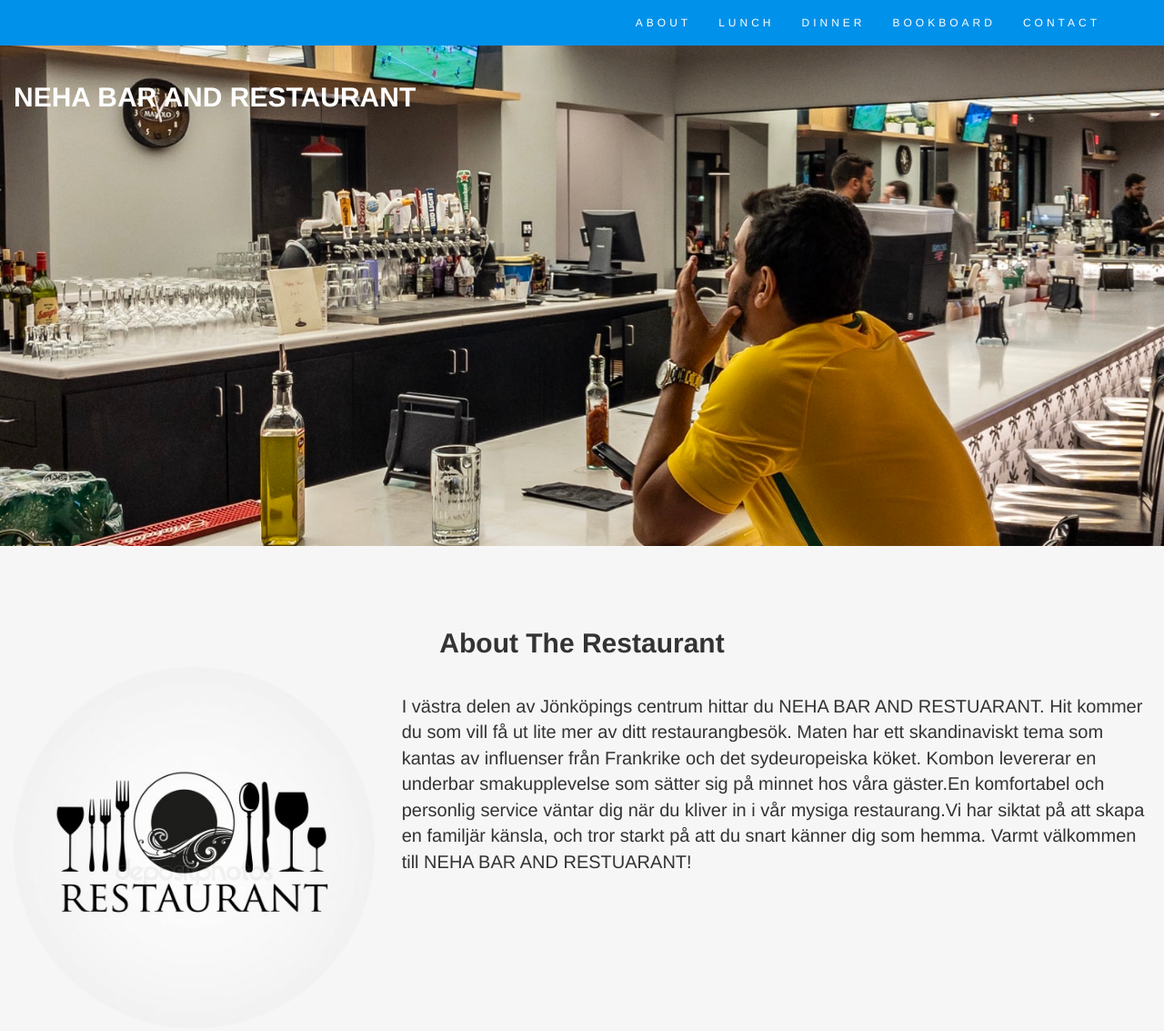
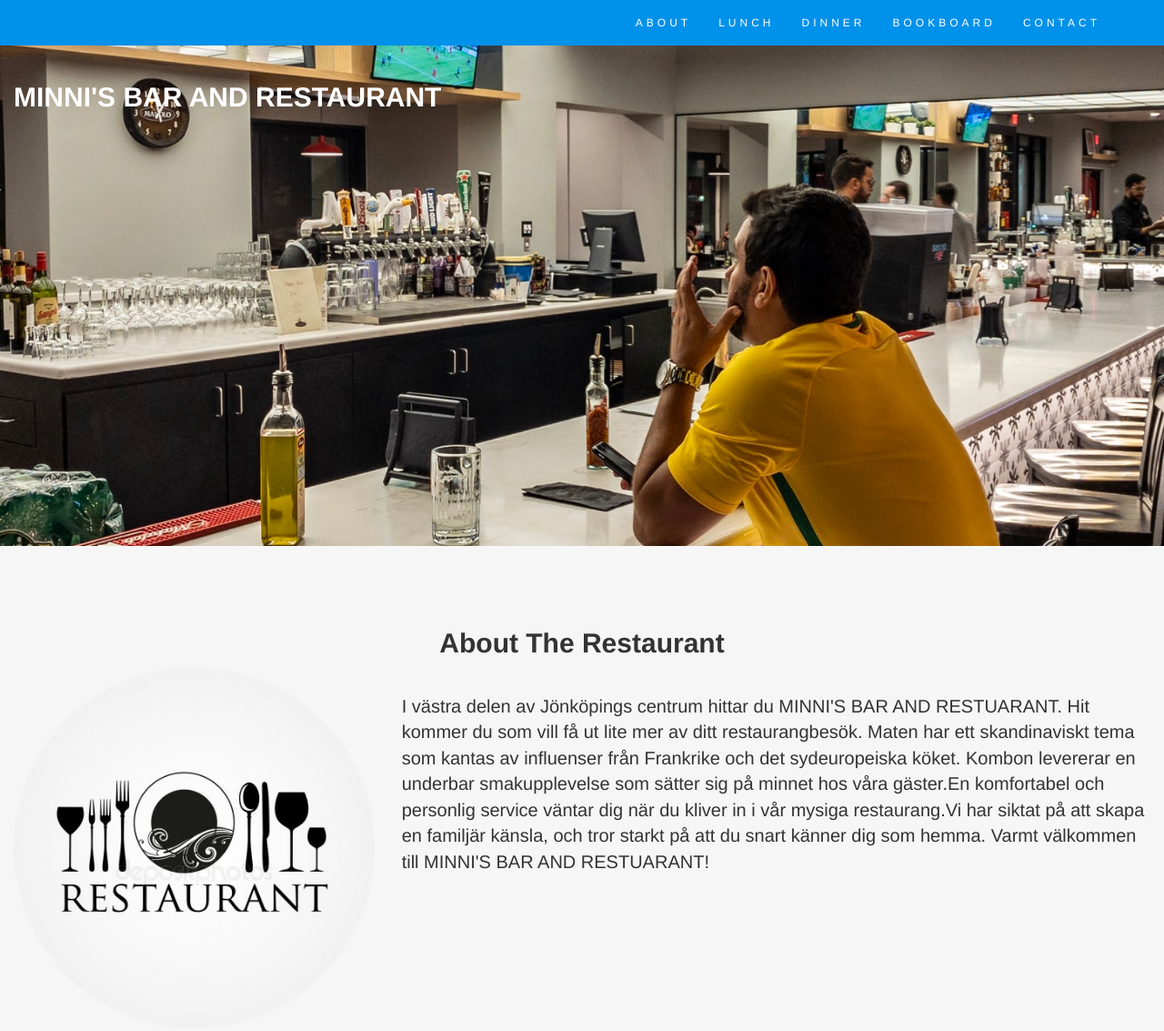
Before and after one commit to nagendra0168/Neha-bar-and-restaurant, a plain HTML site: page index.html in a window 1280 px wide. Shown: the top 1133 px of the page at 91% size. Drawn offline with nearby package versions, Linux system fonts and the light colour scheme.

Commit message:
Your branch is up to date with 'origin/master'.

```diff
--- a/index.html
+++ b/index.html
@@ -11,7 +11,7 @@
            <link rel="stylesheet" href="https://maxcdn.bootstrapcdn.com/font-awesome/4.7.0/css/font-awesome.min.css" type="text/css" />
             <link rel="stylesheet" href="style.css" type="text/css">
 
-             <title>Neha Bar and Restuarant</title>
+             <title>Minni Bar and Restuarant</title>
 </head>
 
 <body>
@@ -48,7 +48,7 @@
 
     <!---------Title of the restuarant---------->
            <div class="container-fluid bg-1 " id="header">
-            <h1 ><strong> NEHA BAR AND RESTAURANT</strong></h1>
+            <h1 ><strong> MINNI'S BAR AND RESTAURANT</strong></h1>
 
              </div>
 
@@ -66,14 +66,14 @@
           </div>
 
              <div class="col-sm-8 bg-grey text-center"><br>
-             <p>I västra delen av Jönköpings centrum hittar du NEHA BAR AND RESTUARANT.
+             <p>I västra delen av Jönköpings centrum hittar du MINNI'S BAR AND RESTUARANT.
                   Hit kommer du som vill få ut lite mer av ditt restaurangbesök. Maten har
                   ett skandinaviskt tema som kantas av influenser från Frankrike och det
                   sydeuropeiska köket. Kombon levererar en underbar smakupplevelse som sätter
                   sig på minnet hos våra gäster.En komfortabel och personlig service väntar dig
                   när du kliver in i vår mysiga restaurang.Vi har siktat på att skapa en familjär
                   känsla, och tror starkt på att du snart känner dig som hemma.
-                  Varmt välkommen till NEHA BAR AND RESTUARANT!</p>
+                  Varmt välkommen till MINNI'S BAR AND RESTUARANT!</p>
 
        </div>
        </div>
@@ -208,7 +208,7 @@ Rotfrukter, dillslungad potatis, vitvinsvelouté
       <div class="container-fluid bg-footer" id="contact">
 <div class="row">
             <div class="col-sm-4 text-left" >
-        <h4><strong>NEHA BAR AND RESTUARANT</strong></h4>
+        <h4><strong>MINNI'S BAR AND RESTUARANT</strong></h4>
 Västrastorgatan60c<br>
 Jönöping<br>
 65431<br>
```
